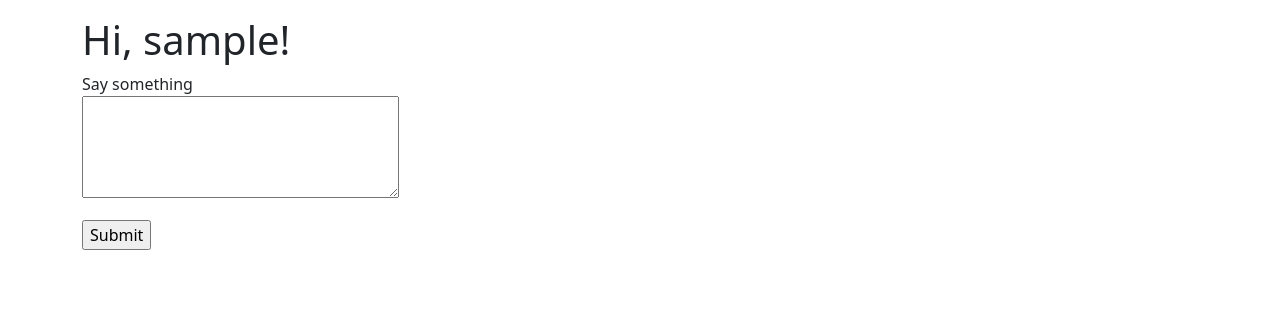
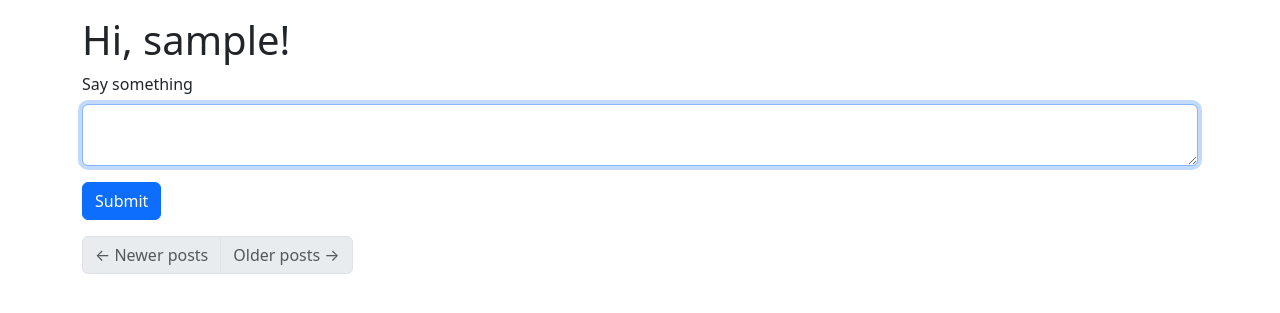
Before and after one commit to MicheleGrieco/microblog, a Flask app: page / in a window 1280 px wide. Shown: the part 56-369 px from the top of the page. Run offline with Flask 3, Linux system fonts and the light colour scheme; the visitor is signed in with stand-in values (Sample User, id 1); data comes from the database, SQL or seed files in the repository; data that the repository does not hold is empty; some libraries are stand-ins or nearby versions.

Commit message:
rendering pagination links

```diff
--- a/app/templates/index.html
+++ b/app/templates/index.html
@@ -1,31 +1,26 @@
 {% extends "base.html" %}
+{% import "bootstrap_wtf.html" as wtf %}
 
 {% block content %}
     <h1>Hi, {{ current_user.username }}!</h1>
     {% if form %}
-    <form action="" method="post">
-        {{ form.hidden_tag() }}
-        <p>
-            {{ form.post.label }}<br>
-            {{ form.post(cols=32, rows=4) }}<br>
-            {% for error in form.post.errors %}
-            <span style="color: red;">[{{ error }}]</span>
-            {% endfor %}
-        </p>
-        <p>{{ form.submit() }}</p>
-    </form>
+    {{ wtf.quick_form(form) }}
     {% endif %}
-    {% for post in posts %}
-    <p>
     {% for post in posts %}
         {% include '_post.html' %}
     {% endfor %}
-    {% if prev_url %}
-    <a href="{{ prev_url }}">Newer posts</a>
-    {% endif %}
-    {% if next_url %}
-    <a href="{{ next_url }}">Older posts</a>
-    {% endif %}
-    </p>
-    {% endfor %}
+    <nav aria-label="Post navigation">
+        <ul class="pagination">
+            <li class="page-item{% if not prev_url %} disabled{% endif %}">
+                <a class="page-link" href="{{ prev_url }}">
+                    <span aria-hidden="true">&larr;</span> Newer posts
+                </a>
+            </li>
+            <li class="page-item{% if not next_url %} disabled{% endif %}">
+                <a class="page-link" href="{{ next_url }}">
+                    Older posts <span aria-hidden="true">&rarr;</span>
+                </a>
+            </li>
+        </ul>
+    </nav>
 {% endblock %}
```
